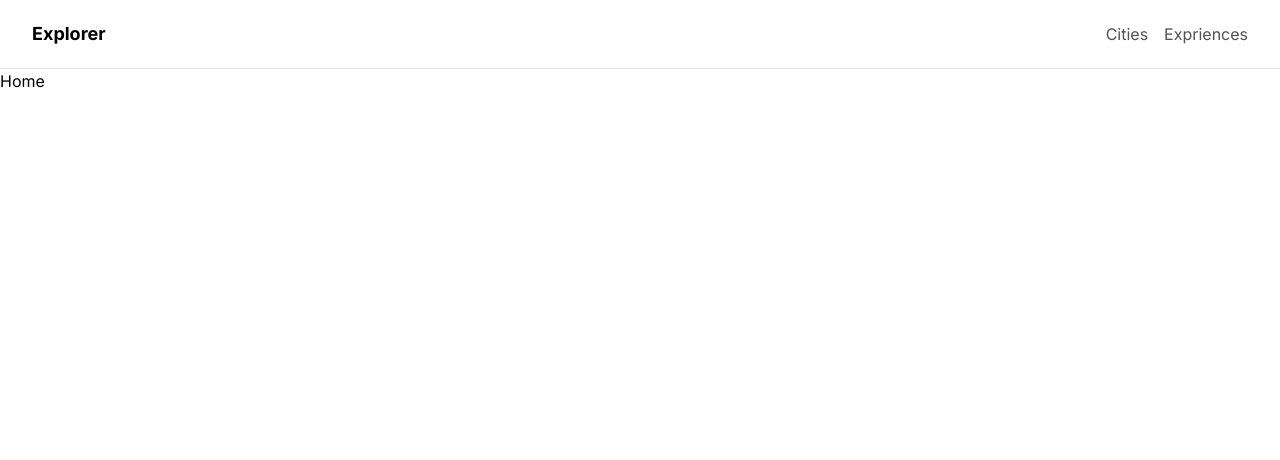
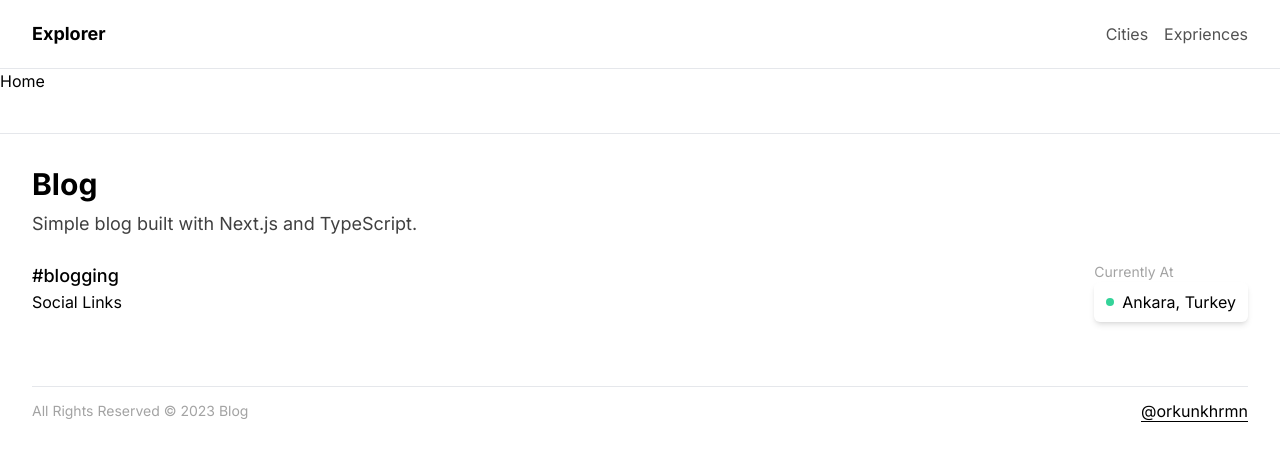
Before and after one commit to orkunkhrmn/nextjs-ex, a Next.js app in the folder blog-app/: page / in a window 1280 px wide. Shown: the top 460 px of the page. Built offline with nearby package versions, Linux system fonts and the light colour scheme.

Commit message:
added footer

```diff
--- a/blog-app/app/layout.tsx
+++ b/blog-app/app/layout.tsx
@@ -3,6 +3,7 @@
 import type { Metadata } from "next";
 import { Inter } from "next/font/google";
 import Link from "next/link";
+import Footer from "@/components/navigation/footer";
 
 const inter = Inter({ subsets: ["latin"] });
 
@@ -21,6 +22,7 @@
       <body className={inter.className}>
         <Navigation />
         {children}
+        <Footer />
       </body>
     </html>
   );
--- a/blog-app/app/page.tsx
+++ b/blog-app/app/page.tsx
@@ -3,7 +3,7 @@
 
 export default function Home() {
   return (
-    <main className="h-[3000px]">
+    <main className="h-[auto]">
       <h1>Home</h1>
     </main>
   );
--- /dev/null
+++ b/blog-app/components/navigation/footer.tsx
@@ -0,0 +1,50 @@
+import React from "react";
+import PaddingContainer from "../layout/padding-container";
+import siteConfig from "@/config/site";
+import Link from "next/link";
+
+const Footer = () => {
+  return (
+    <div className="py-8 border-t mt-10">
+      <PaddingContainer>
+        <div>
+          <h2 className="text-3xl font-bold">{siteConfig.siteName}</h2>
+          <p className="max-w-md mt-2 text-lg text-neutral-700">
+            {siteConfig.description}
+          </p>
+        </div>
+        {/* Social and currentlySection */}
+        <div className="flex flex-wrap justify-between mt-6 gap-4">
+          <div>
+            <div className="text-lg font-medium">#blogging</div>
+            <div>Social Links</div>
+          </div>
+          <div>
+            <div className="text-sm text-neutral-400">Currently At</div>
+            <div className="flex items-center gap-2 px-3 py-2 bg-white rounded-md shadow-md">
+              <div className="w-2 h-2 rounded-full bg-emerald-400" />
+              {siteConfig.currentlyAt}
+            </div>
+          </div>
+        </div>
+        {/* Bottom Section */}
+        <div className="flex items-center gap-4 justify-between flex-wrap border-t py-3 mt-16">
+          <div className="text-sm text-neutral-400">
+            All Rights Reserved &copy; {new Date().getFullYear()}{" "}
+            {siteConfig.siteName}
+          </div>
+          <div className="tex-sm">
+            <Link
+              className="underline underline-offset-4"
+              href="https://twitter.com/"
+            >
+              @orkunkhrmn
+            </Link>
+          </div>
+        </div>
+      </PaddingContainer>
+    </div>
+  );
+};
+
+export default Footer;
```
